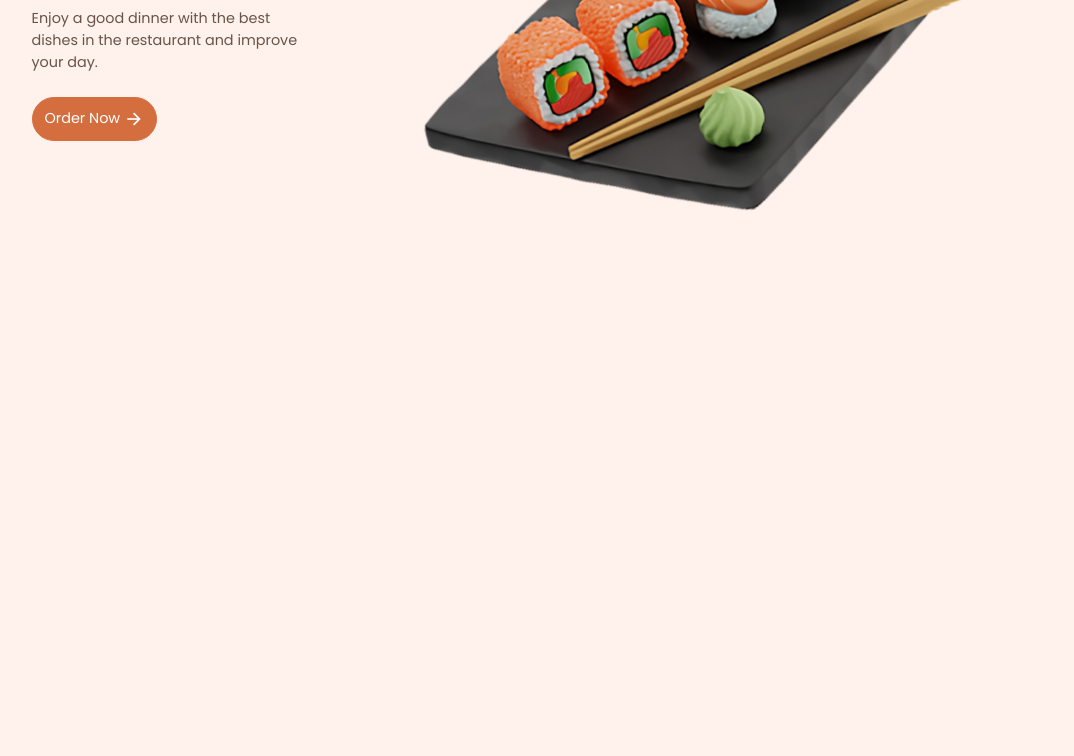
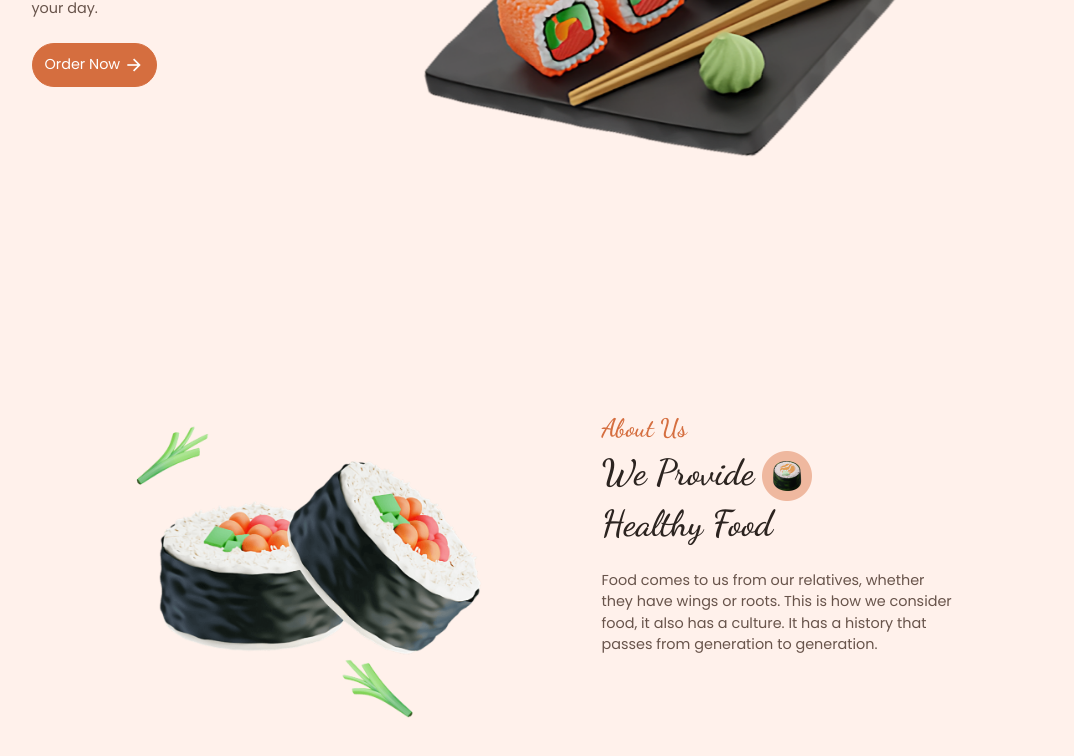
Before and after one commit to htetsoemoe/Bootstrap-Projects, a website: page sushi-project/index.html in a window 1280 px wide. Shown: the part 414-1170 px from the top of the page, without its empty margins (98-1172 px from the left). Before the commit the page ends 800 px from the top, so only its background shows below. Drawn offline with nearby package versions, Linux system fonts and the light colour scheme.

Commit message:
finished about section

```diff
--- a/sushi-project/index.html
+++ b/sushi-project/index.html
@@ -1,5 +1,6 @@
 <!DOCTYPE html>
 <html lang="en">
+
 <head>
     <meta charset="UTF-8">
     <meta name="viewport" content="width=device-width, initial-scale=1.0">
@@ -7,17 +8,19 @@
     <link rel="stylesheet" href="css/app.css">
     <title>Sushi Shop</title>
 </head>
+
 <body>
 
-        <nav class="navbar navbar-expand-lg bg-transparent">
+    <nav class="navbar navbar-expand-lg bg-transparent fixed-top">
         <div class="container">
             <a class="navbar-brand" href="index.html">
                 <img src="img/logo.png" class="navbar-brand-logo" alt="">
                 Sushi
             </a>
 
-                <button class="navbar-toggler" type="button" data-bs-toggle="collapse" data-bs-target="#navbarSupportedContent"
-                    aria-controls="navbarSupportedContent" aria-expanded="false" aria-label="Toggle navigation">
+            <button class="navbar-toggler" type="button" data-bs-toggle="collapse"
+                data-bs-target="#navbarSupportedContent" aria-controls="navbarSupportedContent" aria-expanded="false"
+                aria-label="Toggle navigation">
                 <span class="navbar-toggler-icon"></span>
             </button>
             <div class="collapse navbar-collapse" id="navbarSupportedContent">
@@ -26,7 +29,7 @@
                         <a class="nav-link active" aria-current="page" href="#">Home</a>
                     </li>
                     <li class="nav-item">
-                            <a class="nav-link" href="#">About Us</a>
+                        <a class="nav-link" href="#about">About Us</a>
                     </li>
                     <li class="nav-item">
                         <a class="nav-link" href="#">Popular</a>
@@ -71,7 +74,42 @@
                     </div>
 
                     <div class="col-12 col-md-6 col-xl-7">
-                            <img src="img/home-sushi-rolls.png" class="w-100 d-block animate__animated animate__fadeInUp" alt="">
+                        <img src="img/home-sushi-rolls.png" class="w-100 d-block animate__animated animate__fadeInUp"
+                            alt="">
+                    </div>
+                </div>
+            </div>
+        </section>
+
+        <section id="about" class="py-9">
+            <div class="container">
+                <div class="row justify-content-center">
+                    <div class="col-md-5 col-lg-4">
+                        <img src="img/about-sushi.png" alt="photo" class="d-block w-100">
+                    </div>
+
+                    <div class="col-md-6 col-lg-4 offset-1">
+                        <div class="">
+
+                            <h3 class="text-primary sub-title">
+                                About Us
+                            </h3>
+                            <div class="home-title title mb-4">
+                                <div class="d-flex">
+                                    <h1 class="">We Provide</h1>
+                                    <img src="img/about-sushi-title.png" alt="photo" class="ms-2">
+                                </div>
+                                <h1 class="">Healthy Food</h1>
+                            </div>
+
+                            <p class="">
+                                Food comes to us from our relatives, whether they
+                                have wings or roots. This is how we consider food,
+                                it also has a culture. It has a history that passes
+                                from generation to generation.
+                            </p>
+
+                        </div>
                     </div>
                 </div>
             </div>
@@ -82,4 +120,5 @@
     <script src="./node_modules/bootstrap/dist/js/bootstrap.bundle.min.js"></script>
     <script src="assets/js/main.js"></script>
 </body>
+
 </html>
--- a/sushi-project/scss/app.scss
+++ b/sushi-project/scss/app.scss
@@ -9,14 +9,14 @@ $navbar-nav-link-padding-x: 1.5rem;
 $font-family-sans-serif: Poppins;
 
 $font-family-sans-serif: Poppins;
-$display-font-family: "Lora", serif;
-$headings-font-family: "Dancing Script", cursive;
+// $display-font-family: "Lora", serif;
+// $headings-font-family: "Dancing Script", cursive;
 $font-size-base: 0.9rem;
 
 $body-bg: hsl(19, 100%, 96%);
 $body-color : hsl(19, 16%, 35%);
 $primary : hsl(19, 64%, 54%);
-$light : hsl(19, 8%, 55%);
+// $light : hsl(19, 8%, 55%);
 
 // bootstrap customization for default margin and padding values
 $spacer: 1rem;
@@ -37,10 +37,17 @@ $spacers: (
 
 @import "../node_modules/bootstrap/scss/bootstrap.scss";
 
+body {
+    height: 3000px;
+}
 
 .title {
     font-family: "Lora", serif;
     color: hsl(19, 16%, 15%);
+}
+
+.sub-title {
+    font-family: "Dancing Script", cursive;
 }
 
 nav {
```
Lines whose indentation alone changed are shown as unchanged.
